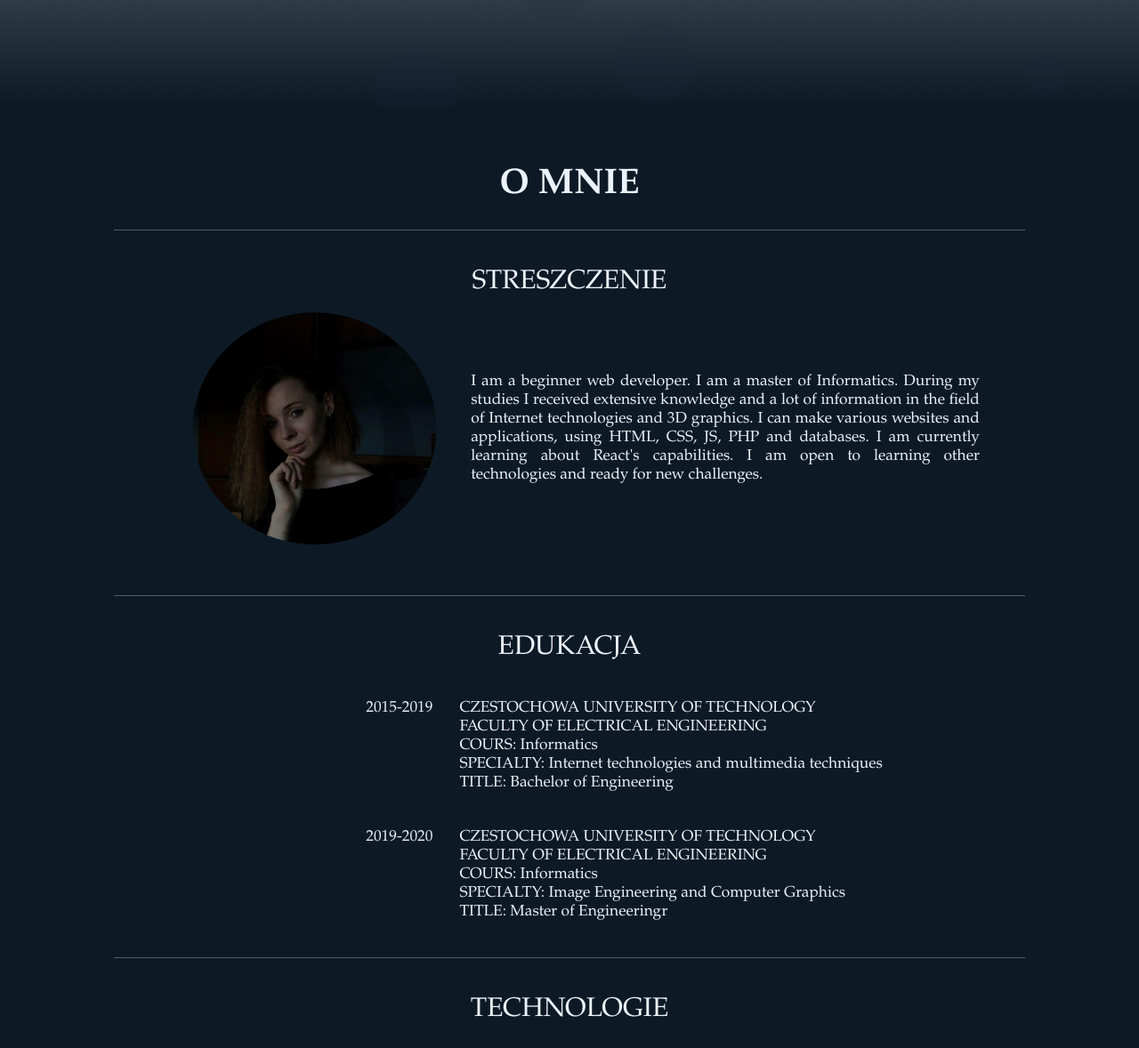
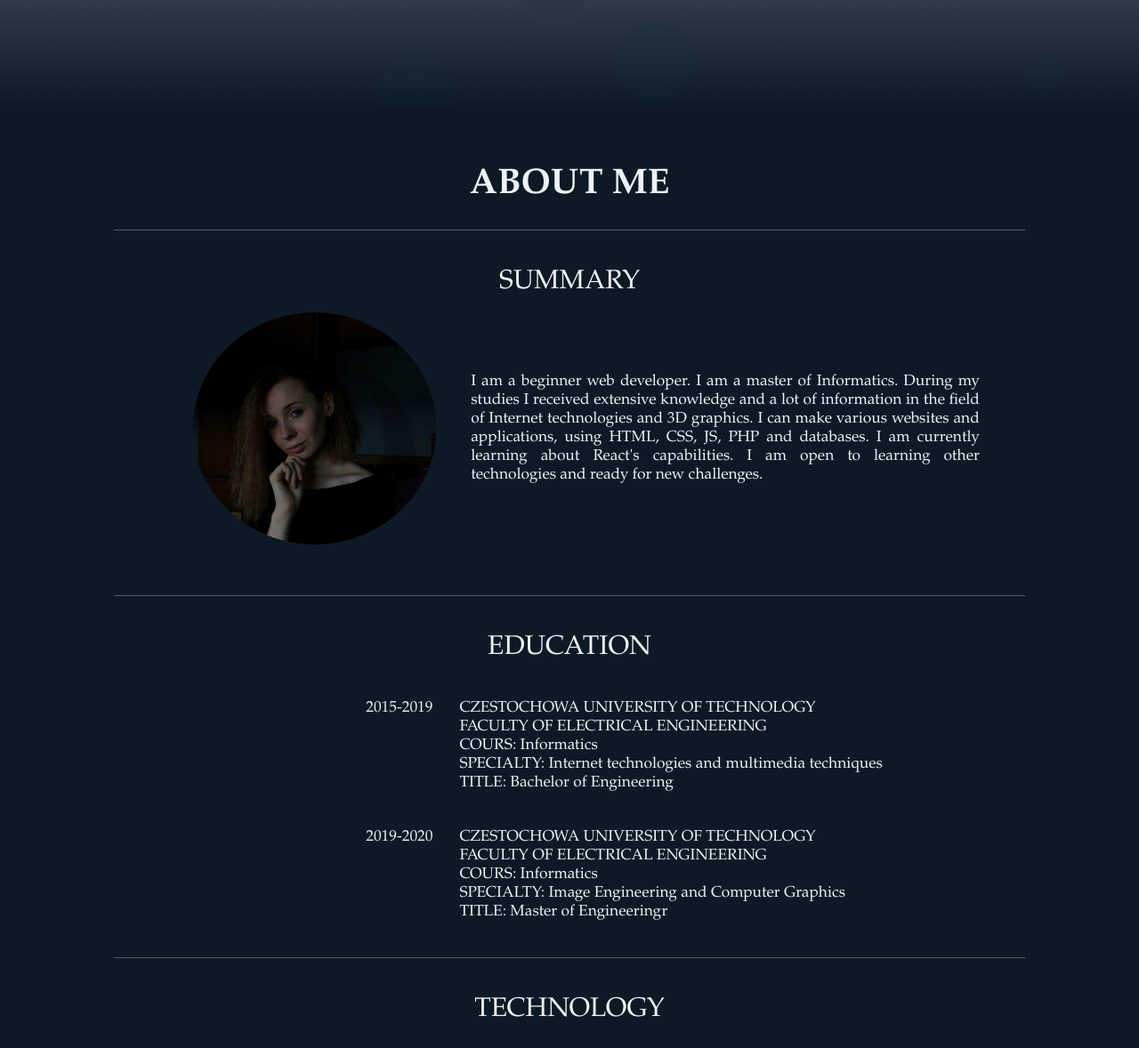
Before and after one commit to veronikadumalo/portfolio, a plain HTML site: page index.html in a window 1280 px wide. Shown: the part 680-1858 px from the top of the page at 89% size. Drawn offline with nearby package versions, Linux system fonts and the light colour scheme.

Commit message:
renamed section titles  and subtitles

```diff
--- a/index.html
+++ b/index.html
@@ -39,9 +39,9 @@
         </div>
     </section>
     <section class="about" id="about">
-        <h1 class="section-title">O MNIE</h1>
+        <h1 class="section-title">ABOUT ME</h1>
         <article class="section-box">
-            <h3 class="section-subtitle">STRESZCZENIE</h3>
+            <h3 class="section-subtitle">SUMMARY</h3>
             <div class="summary">
                 <img src="image/me2.png" class="summary-image" />
                 <p class="summaty-text">
@@ -52,7 +52,7 @@
             </div>
         </article>
         <article class="section-box">
-            <h3 class="section-subtitle">EDUKACJA</h3>
+            <h3 class="section-subtitle">EDUCATION</h3>
             <div class="education">
                 <p class="education-year">2015-2019</p>
                 <ul class="education-list">
@@ -75,7 +75,7 @@
             </div>
         </article>
         <article class="section-box">
-            <h3 class="section-subtitle">TECHNOLOGIE</h3>
+            <h3 class="section-subtitle">TECHNOLOGY</h3>
             <div class="image-technologies">
                 <ul class="technology-list">
                     <li class="technology"><i class="fab fa-html5"></i></li>
@@ -91,7 +91,7 @@
         </article>
     </section>
     <section id="projects" class="projects">
-        <h1 class="section-title">PROJEKTY</h1>
+        <h1 class="section-title">PROJECTS</h1>
         <div class="project-list">
             <div class="project-box">
                 <a target="_blank" href="https://veronikadumalo.github.io/e-commerce"><img src="image/mocko.png" class="project-img" /></a>
```
